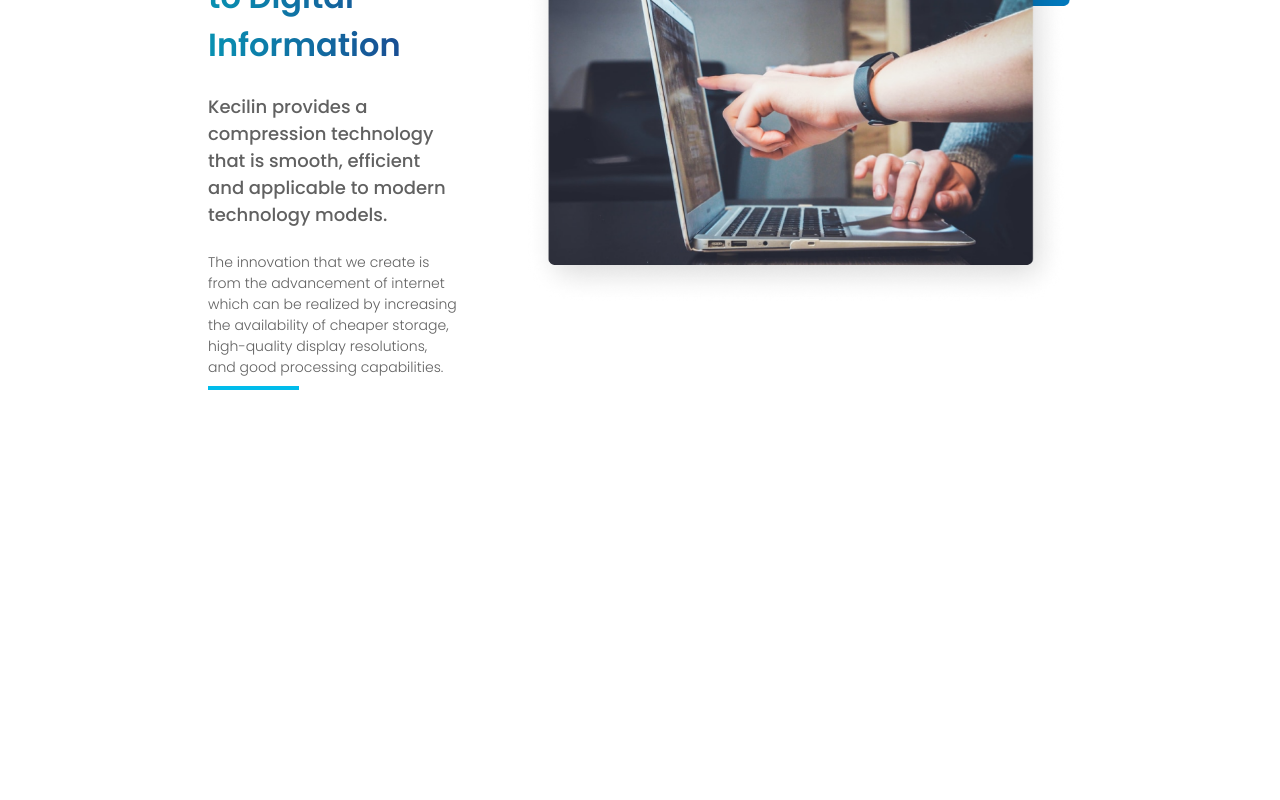
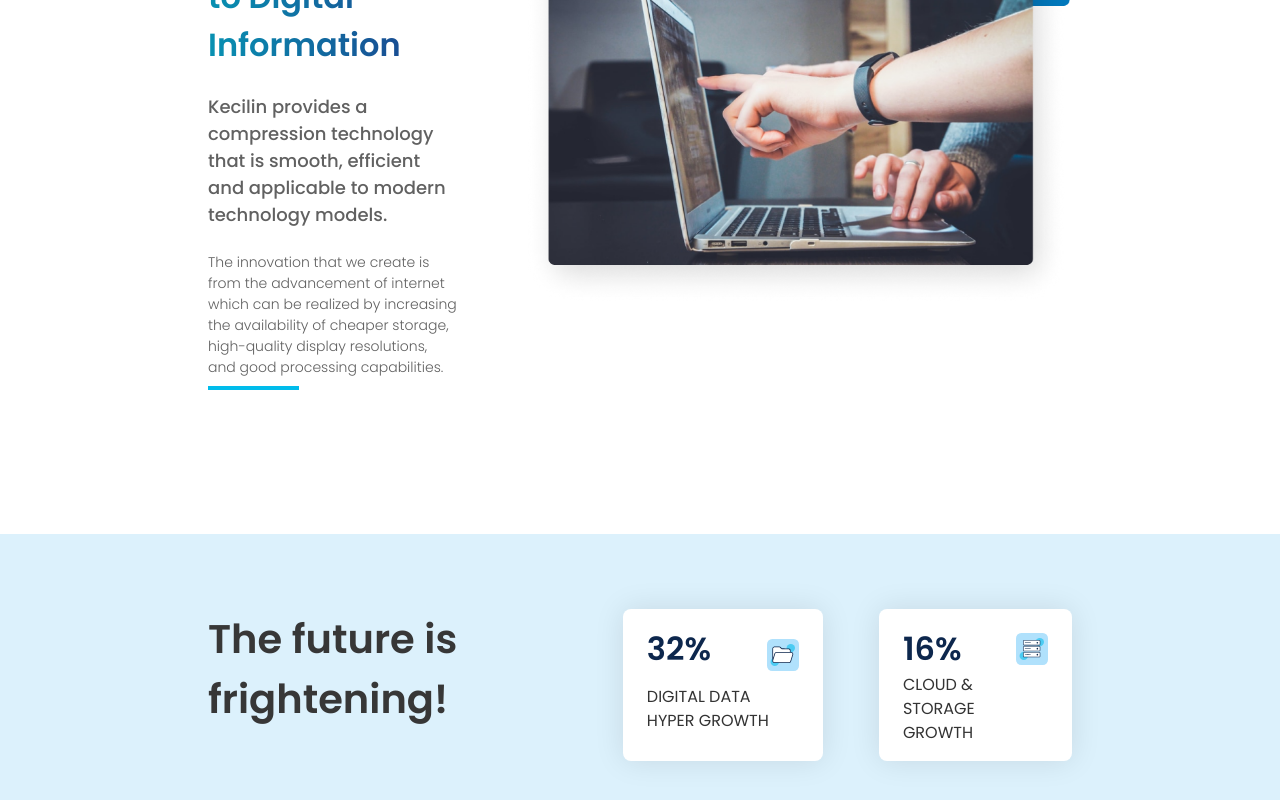
Before and after one commit to daffakamal/kecilin-clone, a Next.js app: page / in a window 1280 px wide. Shown: the part 1965-2765 px from the top of the page. Before the commit the page ends 2499 px from the top, so only its background shows below. Built offline with nearby package versions, Linux system fonts and the light colour scheme.

Commit message:
add(Home): home-data section

```diff
--- /dev/null
+++ b/components/Home/home-data.js
@@ -0,0 +1,70 @@
+import Image from "next/image";
+
+import IconData1 from "../../assets/Images/Home/icon-home-data-1.svg";
+import IconData2 from "../../assets/Images/Home/icon-home-data-2.svg";
+
+export default function HomeData() {
+    return (
+        <div className="w-full bg-[#dcf1fc] py-[55px]">
+            <div className="w-full px-[24px] sm:px-16 lg:px-32 xl:px-52 2xl:px-80 pt-5">
+                <div className="grid justify-items-center md:flex gap-y-10 md:gap-y-0 md:gap-x-10 xl:gap-x-14">
+                    <h1 className="text-center xs:text-left font-PoppinsSemi text-[40px] text-[#373737] pb-3">
+                        The future is frightening!
+                    </h1>
+                    <div className="flex">
+                        <div
+                            className="max-w-[282px] bg-white rounded-lg grid px-6 py-4"
+                            style={{
+                                boxShadow: "0px 0px 30px rgb(0 0 0 / 10%)"
+                            }}
+                        >
+                            <div className="grid">
+                                <div className="flex justify-between">
+                                    <h3 className="font-PoppinsSemi text-[32px] text-[#0D274D]">
+                                        32%
+                                    </h3>
+                                    <Image
+                                        src={IconData1.src}
+                                        className="pointer-events-none"
+                                        width={32}
+                                        height={32}
+                                        alt="Folder icon"
+                                    />
+                                </div>
+                                <p className="font-PoppinsRegular text-[16px] text-[#333333] uppercase">
+                                    DIGITAL DATA HYPER GROWTH
+                                </p>
+                            </div>
+                        </div>
+                    </div>
+                    <div className="flex">
+                        <div
+                            className="max-w-[282px] bg-white rounded-lg grid px-6 py-4"
+                            style={{
+                                boxShadow: "0px 0px 30px rgb(0 0 0 / 10%)"
+                            }}
+                        >
+                            <div className="grid">
+                                <div className="flex justify-between">
+                                    <h3 className="font-PoppinsSemi text-[32px] text-[#0D274D]">
+                                        16%
+                                    </h3>
+                                    <Image
+                                        src={IconData2.src}
+                                        className="pointer-events-none"
+                                        width={32}
+                                        height={32}
+                                        alt="Folder icon"
+                                    />
+                                </div>
+                                <p className="font-PoppinsRegular text-[16px] text-[#333333] uppercase">
+                                    CLOUD & STORAGE GROWTH
+                                </p>
+                            </div>
+                        </div>
+                    </div>
+                </div>
+            </div>
+        </div>
+    );
+}
--- a/pages/index.js
+++ b/pages/index.js
@@ -1,4 +1,5 @@
 import Head from 'next/head'
+import HomeData from '../components/Home/home-data'
 import HomeFeature from '../components/Home/home-feature'
 import HomeStory from '../components/Home/home-story'
 import LandingPage from '../components/Home/landingpage'
@@ -18,6 +19,7 @@
       <LandingPage />
       <HomeStory />
       <HomeFeature />
+      <HomeData />
     </>
   )
 }
```
